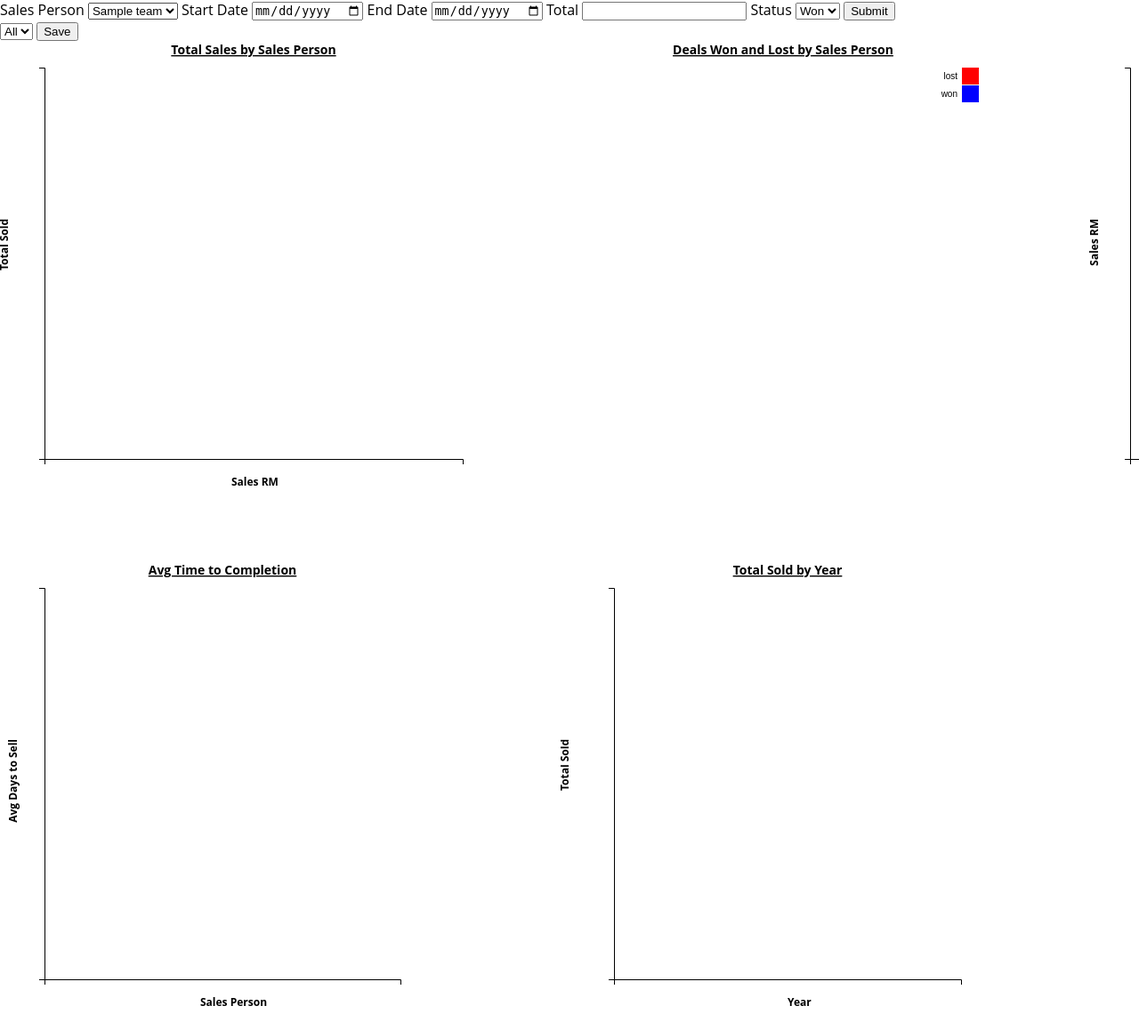
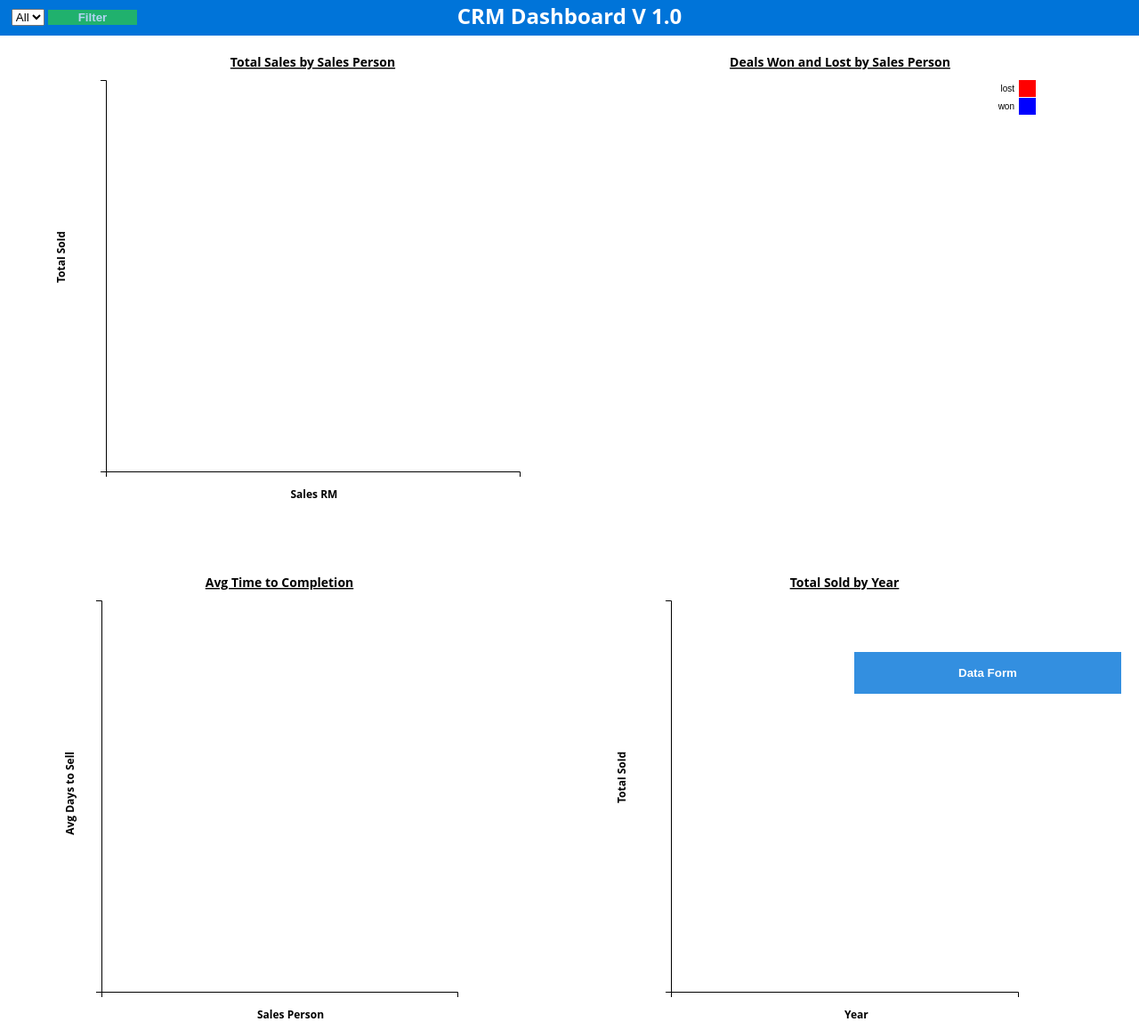
Before and after one commit to rajis31/crm-dashboard, a Flask app: template templates/index.html in a window 1280 px wide; the page is wider, and only the part inside the window is pictured. Shown: that part at 89% size. Before the commit the page ends 1131 px from the top of that part, so only its background shows below. Run offline with Flask 2, Linux system fonts and the light colour scheme; tables that the repository leaves empty or names only in its code hold one stand-in row (values such as "Sample post"); the template is opened without the code that fills it: values that come from a table or form of the project are taken from there, most other values are stand-ins (such as "Sample title", 1, 10 or a date in 2020); some libraries are stand-ins or nearby versions.

Commit message:
Added in data form and filter forms, formatted forms, and made additional formattings to charts

```diff
--- a/app.py
+++ b/app.py
@@ -1,4 +1,4 @@
-from flask import Flask,render_template,redirect, request
+from flask import Flask,render_template,redirect, request, url_for
 import sqlite3 as sql
 import numpy as np
 import pandas as pd
@@ -55,8 +55,12 @@
 
     # Check if the total sales amount is valid
     def validate_total(form,field):
-        if field.data is None  or re.search("[a-zA-Z]+",field.data) is not None  or float(field.data)<=0:
+        if field.data is None  or re.search("[a-zA-Z]+",field.data) is not None:
             raise ValidationError("Total value entered is invalid")
+        elif field.data=="":
+            raise ValidationError("Please enter a value")
+        elif float(field.data)<=0:
+            raise ValidationError("Total cannot be less then 0")
 
 
 @app.route("/", methods=["GET","POST"])
@@ -87,9 +91,31 @@
     if request.method=="POST":
 
         # Check to see if user selected a sales person to filter the charts on
-        if request.form.get("btn")=="Save":
+        if request.form.get("btn")=="Filter":
             # Update charts
-            print(request.form.get("select"))
+            if request.form.get("select")=="All":
+                print("All has been selected")
+            else:
+                name=request.form.get("select")
+                print(type(name))
+                data=[0,0,0,0,0]
+                db=DB.initDB()
+                db.connectDB()
+
+                # Grab data from database for various charts
+                data[0] = db.runQuery("SELECT name, sum(total) as total_sold FROM transactions  where status='won' and name = '{0}' group by name;".format(name))
+                data[1] = db.runQuery("SELECT name, sum(case when status='won' then 1 else 0 end) as won, sum(case when status='lost' then 1 else 0 end) as lost  FROM transactions where name='{0}' group by name;".format(name))
+                data[2] = db.runQuery("SELECT team.team_id as team_id, team.name as name, year,round((sum(total)/goal)*100,0) as met from goal join team on goal.team_id = team.team_id  join transactions on sales_rm_id = goal.team_id and year(transactions.completion_date) = goal.year where year=2019 and team.name='{0}' group by team_id, year;".format(name))
+                data[3] = db.runQuery("select name, avg(completion_date - start_date) as days from transactions where name='{0}' group by name;".format(name))
+                data[4] = db.runQuery("select year(completion_date) as year, sum(total) as total from transactions where year(completion_date)>0 and name='{0}' group by year(completion_date);".format(name))
+                team   = db.runQuery("SELECT name from team;")
+
+                 # Convert list of dataframes to json
+                for i in range(0, len(data)):
+                    data[i] = pd.DataFrame(data[i]["data"],columns=data[i]["cols"])
+                    data[i] = data[i].to_json(orient="records")
+                db.closeConnect()
+
 
         # Check to see if user is submitting data to the database instead
         else:
@@ -101,7 +127,9 @@
                 db.cur.execute("INSERT INTO transactions (id,name,start_date, completion_date, total,status) VALUES (%s,%s,%s,%s,%s,%s)",values)
                 db.con.commit()
                 db.closeConnect()
-                return redirect("/")
+                return redirect(url_for("homepage"))
+            else:
+                pass
     return render_template("index.html", team=team["data"], data1=data[0], data2=data[1], data3=data[2], data4=data[3], data5=data[4], form=form)
 
 
--- a/static/charts.js
+++ b/static/charts.js
@@ -9,7 +9,7 @@
     let margins = {
         top: 30,
         bottom: 30,
-        left: 50,
+        left: 55,
         right: 30
     };
     // define chart dimensions
@@ -78,7 +78,7 @@
     svg.append("text")
         .attr("transform", "rotate(-90)")
         .attr("x", -(height - 100) / 2)
-        .attr("y", -50)
+        .attr("y", -55)
         .attr("dy", "0.71em")
         .style("font-weight", "bold")
         .attr("text-anchor", "end")
--- a/static/style.css
+++ b/static/style.css
@@ -11,26 +11,41 @@
 
 }
 
-.header {
-    font-size: 25px;
+/*** Format the heading ***/
+.header{
+    width: 100%;
+    height: 40px;
+    line-height: 35px;
     text-align: center;
-    vertical-align: auto;
-    font-family: 'Orbitron', sans-serif;
-    background-color: #FF851B;
-    position: absolute;
-    top: 0;
-    width: 100%;
-
+    background-color:#0074D9;
+    color: white;
+    margin-top: -20px;
+    padding-bottom: 2px;
 }
 
-.header>h2 {
-    margin-top: 0px;
-    margin-bottom: 0px;
+/*** Format the filter form ***/
+.header .filter-form{
+    position: absolute;
+    top: 0.1%;
+    left: 1%;
+}
+.filter-form .filter-submit{
+    border: none;
+    color: white;
+    background-color: #2ECC40;
+    width: 100px;
+    font-weight: bold;
+    opacity: 0.7;
 }
 
+.filter-form .filter-submit:hover{
+    opacity: 1;
+}
 
 /*** Create CSS Grid ***/
 #main {
+    margin-top: 20px;
+    margin-left: 5%;
     width: 960px;
     display: grid;
     grid-template-columns: 1fr 1fr 1fr;
@@ -64,3 +79,69 @@
     fill: #0074D9;
     stroke: #fff;
 }
+
+
+/*** Format the data submission form ***/
+.intro {
+    font-size: 12px;
+    font-family: sans-serif;
+}
+
+.open-button {
+    background-color: #0074D9;
+    color: white;
+    font-weight: bold;
+    font-weight: 16px;
+    padding: 16px 20px;
+    border: none;
+    opacity: 0.8;
+    position: fixed;
+    bottom: 20px;
+    right: 20px;
+    width: 300px;
+}
+
+/*** Pop out form when data form button is clicked ***/
+.popup {
+    display: none;
+    position: fixed;
+    bottom: 0px;
+    right: 15px;
+    border: 2px solid black;
+    z-index: 4;
+}
+
+.form-container {
+    max-width: 500px;
+    padding: 10px;
+    background-color: white;
+}
+
+.form-container .btn {
+    background-color: #2ECC40;
+    color: white;
+    padding: 16px 20px;
+    border: none;
+    width: 100%;
+    margin-top: 10px;
+    margin-bottom: 10px;
+    opacity: 0.8;
+}
+
+.form-container .submit-data {
+    background-color: blue;
+    color: white;
+    padding: 16px 20px;
+    border: none;
+    width: 100%;
+    margin-top: 10px;
+    opacity: 0.8;
+}
+
+
+/*** Darken colors when buttons hovered over ***/
+.form-container .btn:hover,
+.open-button:hover,
+.submit-data:hover {
+    opacity: 1;
+}
--- a/templates/index.html
+++ b/templates/index.html
@@ -12,49 +12,74 @@
 
     <body>
 
-        <form action="" method="POST" novalidate>
+        <div class="header">
+            <h2>CRM Dashboard V 1.0</h2>
+            <form action="/" method="POST" class="filter-form">
+                <select name="select" id="select" >
+                    <option value="All">All</option>
+                    {% for i in team %}
+                    <option value={{i[0]}}>{{i[0]}}</option>
+                    {% endfor %}
+                </select>
+               <input type="submit" value="Filter"  name="btn" class="filter-submit">
+            </form>
+        </div>
+
+        <button onclick="openForm()" class="open-button">Data Form</button>
+
+        <div class="popup" id="data-input">
+        <form action="" method="POST" novalidate class="form-container">
+            <div class="intro"><p>This is a form used to submit data to the database which will update <br> the charts upon refresh.</p></div>
             {{ form.hidden_tag() }}
+
             {{form.sales.label}}
             {{form.sales()}}
-            {% for error in form.sales.errors %}
-                {{error}}
-            {% endfor %}
+            <br>
 
             {{form.start.label}}
             {{form.start()}}
+
+            {% if form.start.errors %}
+            <br>
             {% for error in form.start.errors %}
-                    {{error}}
+                    <span style="color:red; font-size:12px; font-weight:bold; margin-left: 5px; font-family: sans-serif;" >{{error}}</span>
             {% endfor %}
+        {% endif %}
 
+            <br>
             {{form.end.label}}
             {{form.end()}}
 
-            {% for error in form.end.errors %}
-                    {{error}}
-            {% endfor %}
+            {% if form.end.errors %}
+                <br>
+                {% for error in form.end.errors %}
+                        <span style="color:red; font-size:12px; font-weight:bold; margin-left: 5px; font-family: sans-serif;" >{{error}}</span>
+                {% endfor %}
+            {% endif %}
+
+            <br>
             {{form.total.label}}
             {{form.total()}}
-            {% for error in form.total.errors %}
-                 <strong>{{error}} </strong>
-            {% endfor %}
+
+            {% if form.total.errors %}
+                <br>
+                {% for error in form.total.errors %}
+                        <span style="color:red; font-size:12px; font-weight:bold; margin-left: 5px; font-family: sans-serif;" >{{error}}</span>
+                {% endfor %}
+            {% endif %}
+
+            <br>
             {{form.status.label}}
             {{form.status()}}
-            {% for error in form.status.errors %}
-                    {{error}}
-            {% endfor %}
-            {{form.submit()}}
+            <br>
 
+            {{form.submit(class_="submit-data")}}
+
+            <button type="button" class="btn close" onclick="closeForm()">Close</button>
         </form>
+    </div>
 
-        <form action="/" method="POST">
-            <select name="select" id="select" >
-                <option value="All">All</option>
-                {% for i in team %}
-                <option value={{i[0]}}>{{i[0]}}</option>
-                {% endfor %}
-            </select>
-           <input type="submit" value="Save"  name="btn">
-        </form>
+
 
         <div id="main">
             <div id="chart1">
@@ -78,12 +103,23 @@
 
         <script src="https://d3js.org/d3.v4.js"></script>
         <script>
+
+            // Pass the data into variables from flask
             let data1 = {{ data1 | safe }};
             let data2 = {{ data2 | safe }};
             let data3 = {{ data3 | safe }};
             let data4 = {{ data4 | safe }};
             let data5 = {{ data5 | safe }};
 
+            // Create functions for the data input form
+
+            function openForm(){
+                document.getElementById("data-input").style.display="block";
+            }
+
+            function closeForm(){
+                document.getElementById("data-input").style.display="none";
+            }
         </script>
         <script src="{{url_for('static', filename='charts.js')}}"></script>
 
```
